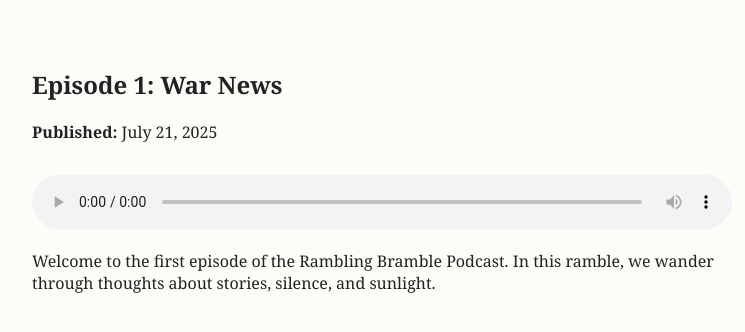
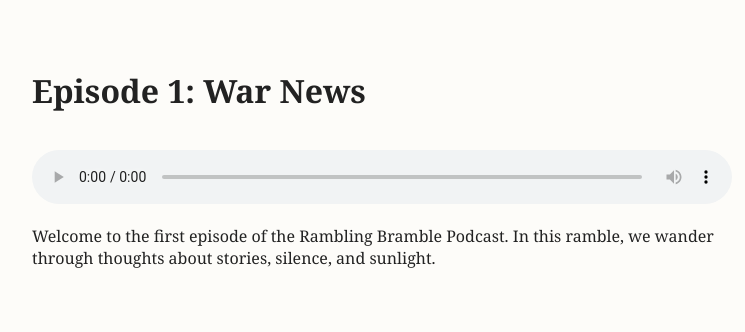
Before and after one commit to Rambling-Bramble-Blog/podcast-template, a Jekyll site: the page built from _episodes/episode-1-war-news.md, in a window 1280 px wide. Shown: the top 332 px of the page, without its empty margins (258-1003 px from the left). Built offline with Jekyll 4.4.1, drawn with Linux system fonts in a browser that asks for light colours.

Commit message:
Update episode.html

```diff
--- a/_layouts/episode.html
+++ b/_layouts/episode.html
@@ -1,19 +1,20 @@
----
-layout: default
----
-
-<article class="episode">
-  <h1>{{ page.title }}</h1>
-  <p><strong>Published:</strong> {{ page.date | date: "%B %-d, %Y" }}</p>
-
-  {% if page.audio_url %}
+<!DOCTYPE html>
+<html lang="en">
+<head>
+  <meta charset="UTF-8">
+  <title>{{ page.title }}</title>
+  <link rel="stylesheet" href="{{ "/assets/style.css" | relative_url }}">
+</head>
+<body>
+  <main>
+    <h1>{{ page.title }}</h1>
     <audio controls>
       <source src="{{ page.audio_url }}" type="{{ page.audio_type }}">
       Your browser does not support the audio element.
     </audio>
-  {% endif %}
-
-  <div class="episode-description">
-    {{ content }}
-  </div>
-</article>
+    <div class="episode-content">
+      {{ content }}
+    </div>
+  </main>
+</body>
+</html>
```
